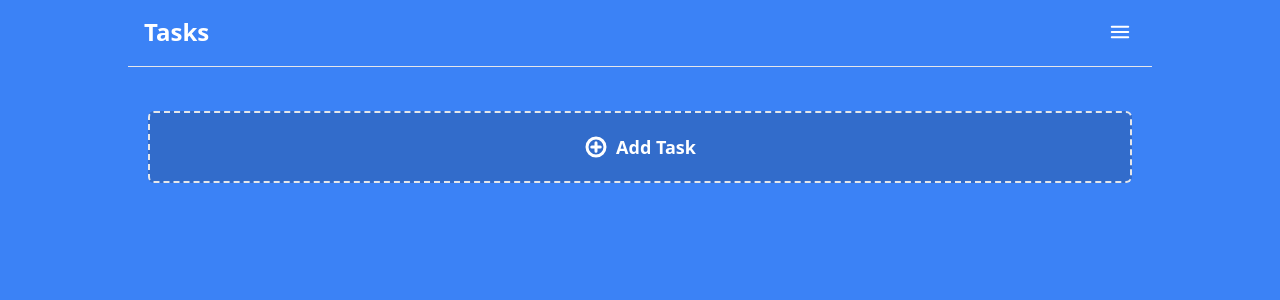
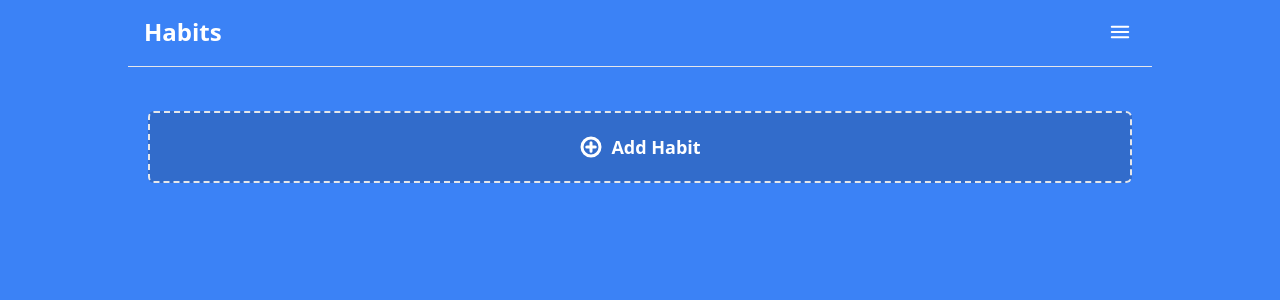
Before and after one commit to yunz-dev/spnw-api, a FastAPI app: page /fe/dashboard in a window 1280 px wide. Shown: the part 24-324 px from the top of the page. Run offline with FastAPI, Linux system fonts and the light colour scheme; parts of the project's set-up code (start-up, migrations or seed data) failed here and were passed over; some libraries are stand-ins or nearby versions.

Commit message:
REFACTOR: removes inconsistency between task/habit

```diff
--- a/main.py
+++ b/main.py
@@ -428,8 +428,8 @@ def add_habits(spnw_auth_token: Annotated[str | None, Header()], habit_info: Hab
     )
 
     if Accept == "text/html":
-        task_temp = templates.get_template("task.html")
-        html = task_temp.render({
+        habit_temp = templates.get_template("habit.html")
+        html = habit_temp.render({
             "title": habit_info.name,
             "streak": 0,
             "done": False,
@@ -506,8 +506,8 @@ def dashboard(request: Request):
     return templates.TemplateResponse("dashboard.html", {"request": request})
 
 
-@app.get("/fe/task", response_class=HTMLResponse)
-def one_task(cookies: Annotated[TokenCookie, Cookie()], hid: str, type: str):
+@app.get("/fe/habit", response_class=HTMLResponse)
+def one_habit(cookies: Annotated[TokenCookie, Cookie()], hid: str, type: str):
     user_id = get_user_from_session(cookies.session_token)
     check_uid(user_id)
 
@@ -524,8 +524,8 @@ def one_task(cookies: Annotated[TokenCookie, Cookie()], hid: str, type: str):
     streak_update(habit, type)
     habit = habits.find_one({"_id": ObjectId(hid)})
 
-    task_temp = templates.get_template("task.html")
-    return task_temp.render(
+    habit_temp = templates.get_template("habit.html")
+    return habit_temp.render(
         {
             "title": habit["name"],
             "streak": habit["streak"],
@@ -536,8 +536,8 @@ def one_task(cookies: Annotated[TokenCookie, Cookie()], hid: str, type: str):
     )
 
 
-@app.get("/fe/all-tasks", response_class=HTMLResponse)
-def all_tasks(cookies: Annotated[TokenCookie, Cookie()]):
+@app.get("/fe/all-habits", response_class=HTMLResponse)
+def all_habits(cookies: Annotated[TokenCookie, Cookie()]):
     user_id = get_user_from_session(cookies.session_token)
     check_uid(user_id)
 
@@ -546,7 +546,7 @@ def all_tasks(cookies: Annotated[TokenCookie, Cookie()]):
     check_user(user)
 
     user_habits = user.get("habits", {})
-    tasks = []
+    habits = []
     for typ, ids in user_habits.items():
         for id in ids:
             habit = client["habits"][typ].find_one({"_id": ObjectId(id)})
@@ -554,7 +554,7 @@ def all_tasks(cookies: Annotated[TokenCookie, Cookie()]):
                 continue
             streak_update(habit, typ)
             habit = client["habits"][typ].find_one({"_id": ObjectId(id)})
-            tasks.append(
+            habits.append(
                 {
                     "title": habit["name"],
                     "streak": habit["streak"],
@@ -563,8 +563,8 @@ def all_tasks(cookies: Annotated[TokenCookie, Cookie()]):
                     "type": typ,
                 }
             )
-    task_temp = templates.get_template("task.html")
-    return "".join([task_temp.render(t) for t in tasks])
+    habit_temp = templates.get_template("habit.html")
+    return "".join([habit_temp.render(t) for t in habits])
 
 
 # FE ENDPOINTS -----------------------------------------------------------------
--- a/templates/add-task.html
+++ b/templates/add-habit.html
@@ -1,17 +1,17 @@
 <div
-    x-show="add_task"
+    x-show="add_habit"
     style="display: none"
     class="flex flex-col items-center justify-center fixed top-0 right-0 bottom-0 left-0 z-50 bg-black/50"
 >
     <div
-        @click="add_task = false"
+        @click="add_habit = false"
         class="absolute -z-[1] top-0 right-0 bottom-0 left-0"
     ></div>
     <div
         class="bg-blue-300 flex flex-col p-5 rounded-lg">
         <form
             hx-post="/habits"
-            hx-target="#add-task-button"
+            hx-target="#add-habit-button"
             hx-ext="json-enc"
             hx-swap="beforebegin"
             hx-headers='js:{"spnw-auth-token": getAuthToken(), "Accept": "text/html"}'
@@ -19,7 +19,7 @@
         >
             <div>
                 <label>Name</label>
-                <input name="name" type="text" placeholder="Task name" value="" class="bg-gray-200"/>
+                <input name="name" type="text" placeholder="habit name" value="" class="bg-gray-200"/>
             </div>
 
             <div class="flex flex-row gap-2">
@@ -34,14 +34,14 @@
                 <button
                     type="button"
                     class="cursor-pointer whitespace-nowrap rounded-md bg-black px-4 py-2 text-sm font-medium tracking-wide text-neutral-100 transition hover:opacity-75 text-center focus-visible:outline focus-visible:outline-2 focus-visible:outline-offset-2 focus-visible:outline-black active:opacity-100 active:outline-offset-0 disabled:opacity-75 disabled:cursor-not-allowed dark:bg-white dark:text-black dark:focus-visible:outline-white"
-                    @click="add_task = false"
+                    @click="add_habit = false"
                 >
                     Cancel
                 </button>
                 <button
                     type="submit"
                     class="cursor-pointer whitespace-nowrap rounded-md bg-sky-500 px-4 py-2 text-sm font-medium tracking-wide text-white transition hover:opacity-75 text-center focus-visible:outline focus-visible:outline-2 focus-visible:outline-offset-2 focus-visible:outline-sky-500 active:opacity-100 active:outline-offset-0 disabled:opacity-75 disabled:cursor-not-allowed dark:bg-sky-500 dark:text-white dark:focus-visible:outline-sky-500"
-                    @click="add_task = false"
+                    @click="add_habit = false"
                 >
                     Add
                 </button>
--- a/templates/dashboard.html
+++ b/templates/dashboard.html
@@ -17,11 +17,11 @@
         }
         </script>
     </head>
-    <body class="bg-blue-500 flex flex-col items-center flex-wrap" x-data="{ add_task: false }">
+    <body class="bg-blue-500 flex flex-col items-center flex-wrap" x-data="{ add_habit: false }">
         {% include 'navbar.html' %}
-        {% include 'add-task.html' %}
+        {% include 'add-habit.html' %}
         <div class="flex content-center justify-between p-4 w-4/5">
-            <h1 class="text-white font-bold text-2xl cursor-pointer">Tasks</h1>
+            <h1 class="text-white font-bold text-2xl cursor-pointer">Habits</h1>
             <div
                 x-data="{ open: false }"
                 class="relative"
@@ -44,7 +44,7 @@
                         <svg class="size-5" fill="none" viewBox="0 0 24 24">
                             <path stroke="currentColor" stroke-linecap="round" stroke-linejoin="round" stroke-width="2" d="M5 7h14m-9 3v8m4-8v8M10 3h4a1 1 0 0 1 1 1v3H9V4a1 1 0 0 1 1-1ZM6 7h12v13a1 1 0 0 1-1 1H7a1 1 0 0 1-1-1V7Z"/>
                         </svg>
-                        Delete Task
+                        Delete Habit
                     </a>
                 </div>
             </div>
@@ -52,16 +52,16 @@
         <hr class="w-4/5"/>
         <div
             class="mt-6 p-5 gap-3 flex flex-col items-center flex-wrap w-4/5"
-            hx-get="/fe/all-tasks"
+            hx-get="/fe/all-habits"
             hx-trigger="load"
             hx-swap="afterbegin"
         >
-            <div id="add-task-button" class="flex justify-around p-5 border-2 rounded-md w-full bg-gray-900 bg-opacity-20 text-white font-semibold text-lg border-dashed cursor-pointer" @click="add_task = true">
+            <div id="add-habit-button" class="flex justify-around p-5 border-2 rounded-md w-full bg-gray-900 bg-opacity-20 text-white font-semibold text-lg border-dashed cursor-pointer" @click="add_habit = true">
                 <h1 class="flex items-center gap-2">
                     <svg class="size-6" fill="none" viewBox="0 0 24 24">
                         <path stroke="currentColor" stroke-linecap="round" stroke-linejoin="round" stroke-width="3" d="M12 7.757v8.486M7.757 12h8.486M21 12a9 9 0 1 1-18 0 9 9 0 0 1 18 0Z"/>
                     </svg>
-                    Add Task</h1>
+                    Add Habit</h1>
             </div>
         </div>
     </body>
--- a/templates/task.html
+++ b/templates/habit.html
@@ -1,5 +1,5 @@
 <div
-    hx-get="/fe/task"
+    hx-get="/fe/habit"
     hx-trigger="{{id}} from:body"
     hx-vals='{"hid": "{{id}}", "type": "{{type}}"}'
     hx-swap="outerHTML"
```
